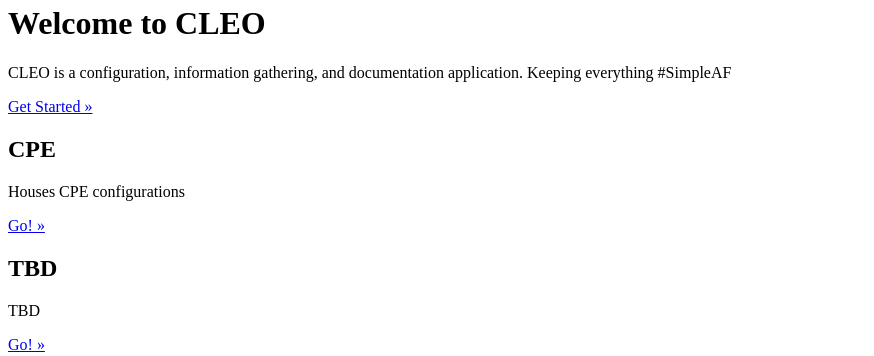
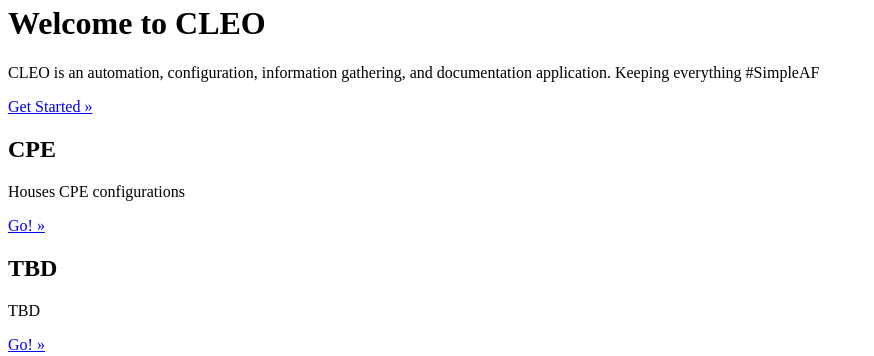
Before and after one commit to shamensnyder/CLEO, a Python web app: template CLEO/templates/public/home.html in a window 1280 px wide. Shown: the part 97-453 px from the top of the page, without its empty margins (0-874 px from the left). Run offline with Jinja, Linux system fonts and the light colour scheme; the template is opened without the code that fills it, so the values that code supplies are empty.

Commit message:
Update home.html

```diff
--- a/CLEO/templates/public/home.html
+++ b/CLEO/templates/public/home.html
@@ -6,7 +6,7 @@
 
   <h1><i class="fa fa-sitemap"></i>Welcome to CLEO</h1>
 
-  <p>CLEO is a configuration, information gathering, and documentation application. Keeping everything #SimpleAF</p>
+  <p>CLEO is an automation, configuration, information gathering, and documentation application. Keeping everything #SimpleAF</p>
   <p><a href="{{ url_for('public.automation') }}" class="btn btn-primary btn-large">Get Started &raquo;</a></p>
 </div><!-- /.jumbotron -->
 
```
